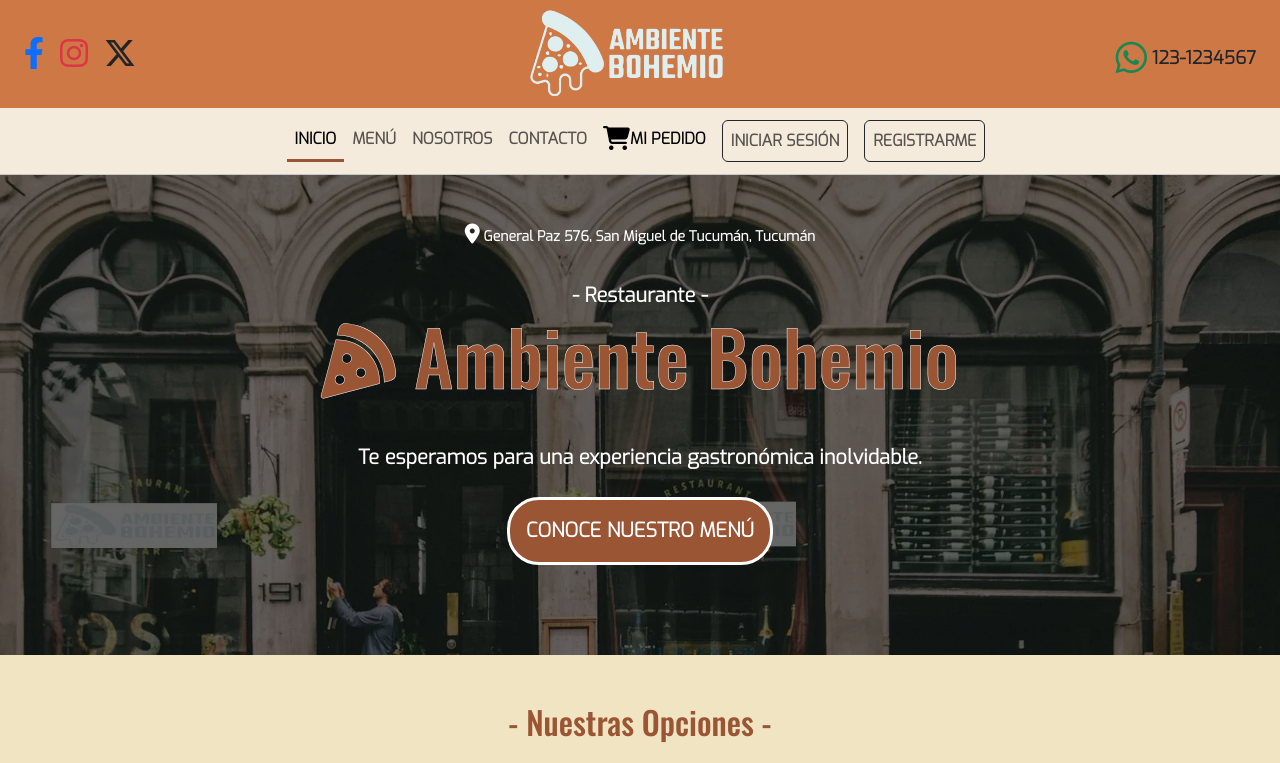
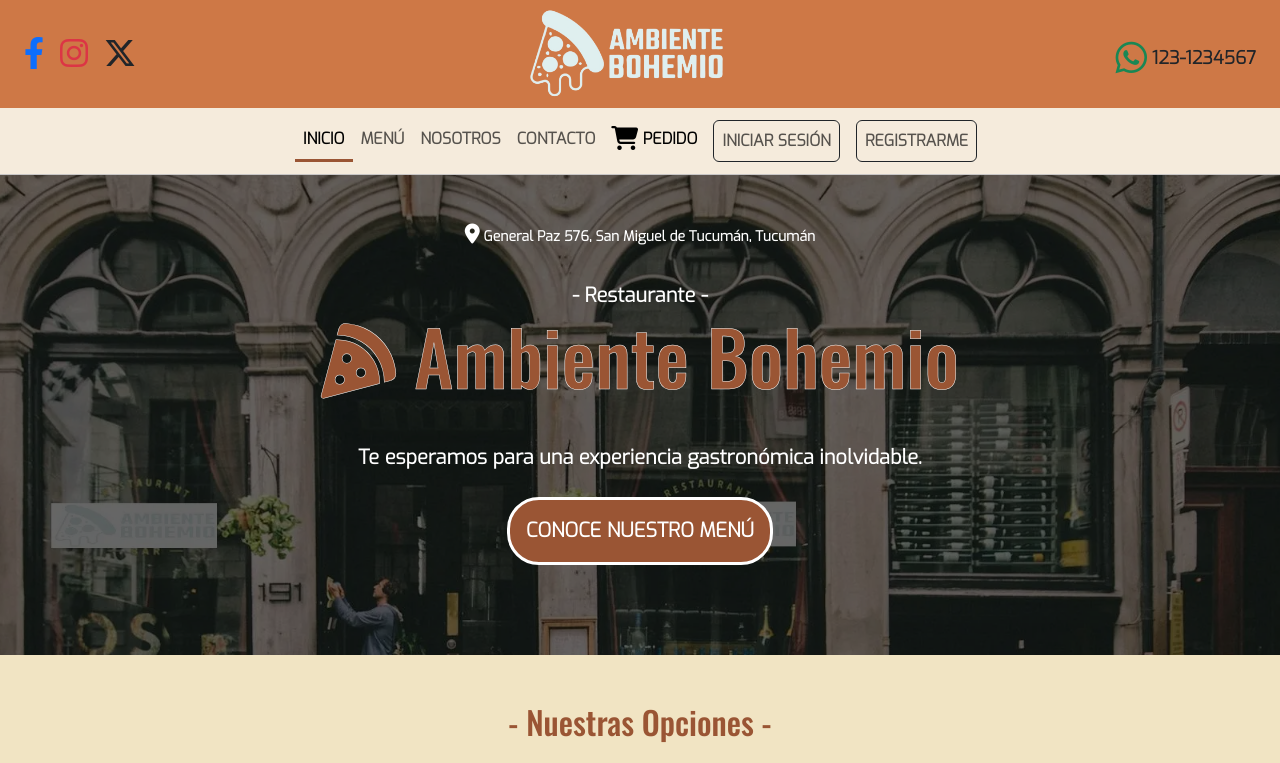
Before and after one commit to brunomry/frontendProyectoFinal_RollingCode, a React (Vite) app: page / in a window 1280 px wide. Shown: the top 763 px of the page. Built offline with nearby package versions, Linux system fonts and the light colour scheme; no server answers.

Commit message:
Cambie opcion MI PEDIDO de navbar por PEDIDO

```diff
--- a/src/components/common/MenuNavegacion.jsx
+++ b/src/components/common/MenuNavegacion.jsx
@@ -168,7 +168,7 @@ const MenuNavegacion = ({
                     onClick={myOrderAlert}
                   >
                     <i className="fa-solid fa-cart-shopping fa-xl"></i>
-                    <b>MI PEDIDO</b>
+                    <b> PEDIDO</b>
                   </NavLink>
                   <NavLink
                     className="navLinkBTN nav-link border border-1 border-dark rounded-2 mx-2 my-1 px-2"
```
